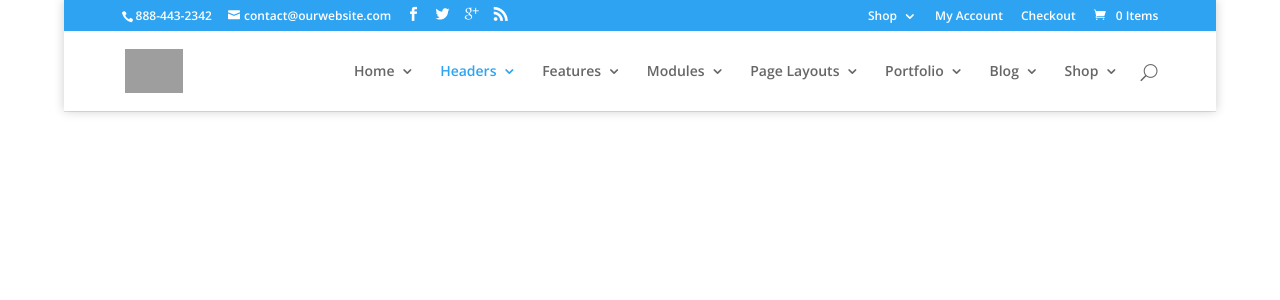
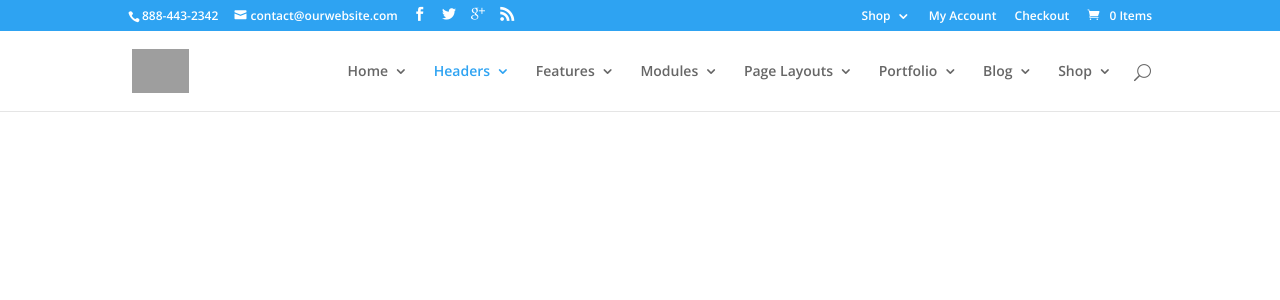
Before and after one commit to brianjking/divi, a Jekyll site: the page built from index.html, in a window 1280 px wide. Shown: the top 300 px of the page. Built offline with Jekyll 4.4.1, drawn with Linux system fonts in a browser that asks for light colours; nearby versions of some CDN libraries; some web fonts are replaced; grey boxes are pictures that could not be loaded.

Commit message:
Disable boxed layout

```diff
--- a/_config.yml
+++ b/_config.yml
@@ -13,4 +13,4 @@ url: 'http://yourdomain.io'
 # Header mode : default, center or vertical
 header_type: 'default'
 # Boxed layout : true or false
-boxed_layout: true
+boxed_layout: false
```
